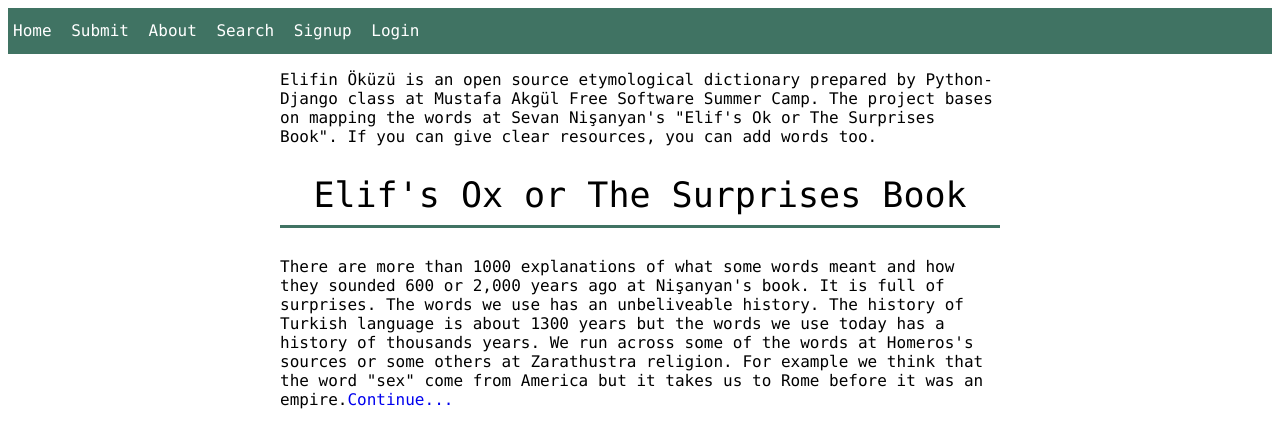
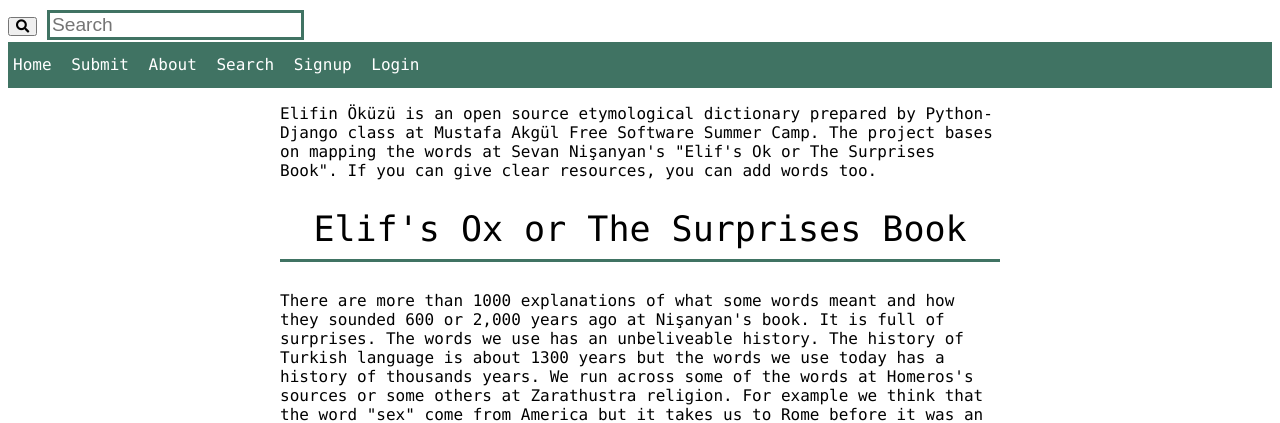
Before and after one commit to lyk2018-python/elifin-okuzu, a Django app: page /about/ in a window 1280 px wide. Shown: the top 423 px of the page. Run offline with Django 3.2, Linux system fonts and the light colour scheme; some libraries are stand-ins or nearby versions.

Commit message:
Fix: search bar works properly now

```diff
--- a/elifinokuzu/dictionary/views.py
+++ b/elifinokuzu/dictionary/views.py
@@ -9,21 +9,14 @@
 from django.template import RequestContext
 from django.http import HttpResponse
 
-def search(request):
-    form = Search()
-    if request.method == "POST":
-        form = Search(request.POST)
-        if form.is_valid():
-            searched_word = form.cleaned_data['search']
-            nodes = Node.objects.filter(name__contains=searched_word)
-            edges = Edge.objects.all()
-            return render(request, 'search.html', {
-                'form': form,
+def search(request, word):
+    nodes = Node.objects.filter(name__contains=word)
+    edges = Edge.objects.all()
+    return render(request, 'search.html', {
+                'form': word,
                 "searched_word": nodes,
                 'edges': edges,
             })
-
-    return render(request, 'search.html',{"form" : form})
 
 def home(request):
     user_list = Node.objects.all()
@@ -44,18 +37,6 @@
         random_word = random.choice(Node.objects.all()).id
     else:
         random_word = "None"
-
-    if request.method == "POST":    #Search bar
-        form = Search(request.POST)
-        if form.is_valid():
-            searched_word = form.cleaned_data['search']
-            nodes = Node.objects.filter(name__contains=searched_word)
-            edges = Edge.objects.all()
-            return render(request, 'search.html', {
-                'form': form,
-                "searched_word": nodes,
-                'edges': edges,
-            })
 
     return render(request, 'home.html', {
         'search': Search(),
@@ -84,8 +65,6 @@
 def edge_detail(request, id):
     edge = Edge.objects.get(id=id)
     comments = Comment.objects.filter(model_id=edge.model_id)
-    # import pdb
-    # pdb.set_trace()
     return render(request, 'edge_detail.html', {
         'edge': edge,
         'edge.source': edge.source,
@@ -151,5 +130,4 @@
         own_id.destination.delete()
 
     own_id.delete()
-
     return redirect("/")
--- a/elifinokuzu/elifinokuzu/settings.py
+++ b/elifinokuzu/elifinokuzu/settings.py
@@ -1,5 +1,5 @@
 """
-Django settings for elifinokuzu project.
+Dj`ngo settings for elifinokuzu project.
 
 Generated by 'django-admin startproject' using Django 2.0.7.
 
--- a/elifinokuzu/elifinokuzu/urls.py
+++ b/elifinokuzu/elifinokuzu/urls.py
@@ -26,9 +26,9 @@
     path('nodes/<int:id>/comment/', comment_views.add_comment_to_node, name='add_comment_to_node'),
     path('edges/<int:id>/comment/', comment_views.add_comment_to_edge, name='add_comment_to_edge'),
     path('avatar/', include('avatar.urls')),
-    path('search/', dictionary_views.search, name='search'),
+    path('search/<str:word>/', dictionary_views.search, name='search'),
+    # yeni url yaz searc + aranan kelime olsun url uzerinden arasin, JavaScript ile calissin hic backendi bulastirma
     path('language/<str:language>/', dictionary_views.language, name='language'),
-    #url(r'^delete/(?P<pk>[0-9]+)/$', comment_views.cat_deldelate_own_commentete, name='delate_own_comment'),
     path('delete/<int:id>/<int:node_id>', comment_views.delete_own_comment, name='delete_own_comment'),
     path('json', report_views.jsondata, name='jsondata'),
     path('delete/<int:own_id>', dictionary_views.delete_own_created, name="delete_own_created")
--- a/elifinokuzu/templates/base.html
+++ b/elifinokuzu/templates/base.html
@@ -10,6 +10,10 @@
   <title>{% block title %} Default Title {% endblock %}</title>
 </head>
 <body>
+      <button class="searchbutton" type="submit">
+        <i class="fa fa-search"></i>
+      </button>
+      <input class="searchfield" id="searchbox" name="q" type="text" placeholder="Search">
     <nav>
       <!--<a
         id="logo"
@@ -20,18 +24,12 @@
       {% if user.is_authenticated %}
         <a href="{% url 'dashboard' %}" style="float:right">{{ user.username }}</a>
       {% endif %}
-      {% if search %}
-        <form method="post" style="float: right">
-          {% csrf_token %}
-          {{ search }}
-          <button class="button">Search</button>
-        </form>
-      {% endif %}
+
       <div class="menu">
         <a href="{% url 'home' %}">{% trans ' Home' %}</a>
         <a href="{% url 'submit' %}">{% trans ' Submit ' %}</a>
         <a href="{% url 'about' %}">{% trans ' About ' %}</a>
-        <a href="{% url 'search' %}">{% trans ' Search ' %}</a>
+        <a href="{% url 'search' '4' %}">{% trans ' Search ' %}</a>
         {% if user.is_authenticated %}
           <a href="{% url 'report'%}">{% trans ' Report ' %}</a>
           <a href="{% url 'logout'%}">{% trans ' Logout ' %}</a>
@@ -53,3 +51,17 @@
     </footer>
   </body>
 </html>
+
+<script type="text/javascript">
+  document.getElementsByClassName("searchbutton")[0].addEventListener("click", search_it);
+
+  function search_it() {
+    let input = document.getElementsByClassName("searchfield")[0].value;
+    if (input == "") {
+
+    } else {
+      currentLocation = window.location.href.split("/");
+      window.location = currentLocation[0] + "//" + currentLocation[2] + "/search/" + input;
+    }
+  }
+</script>
```
Also changed, not shown: elifinokuzu/templates/search.html (+2 -9 lines).
